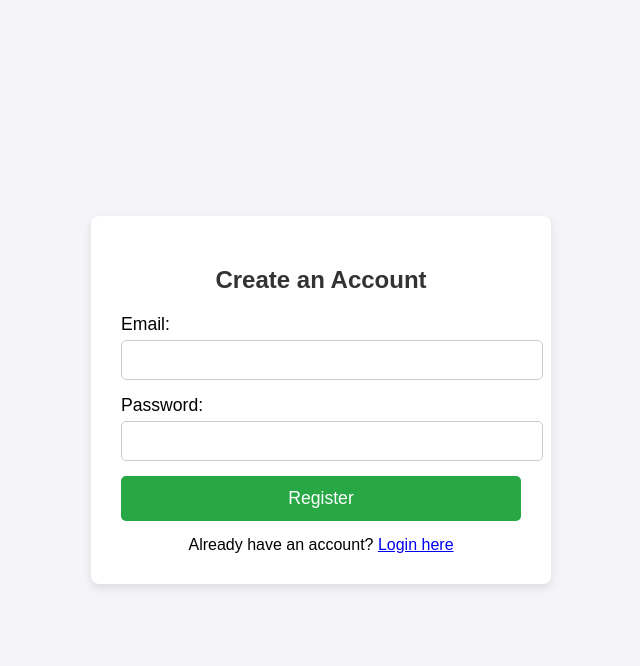
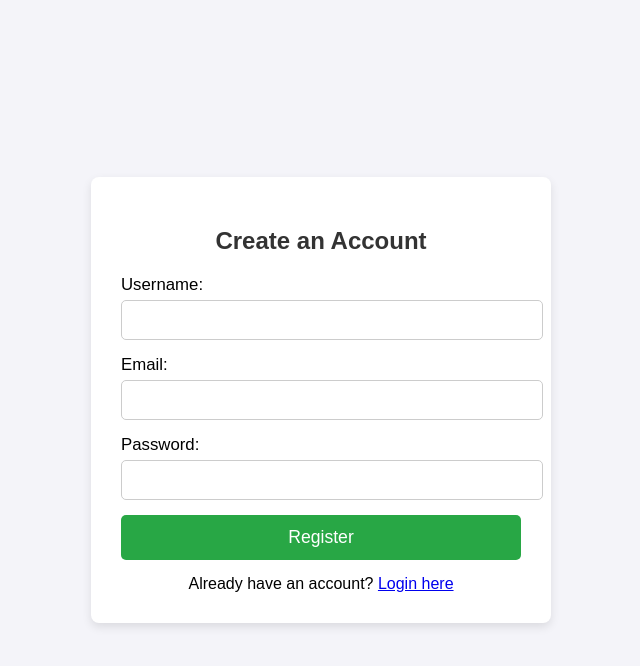
Before and after one commit to leelakrishna1122/Shopping_Store, a PHP site: page /pages/register.php in a window 1280 px wide. Shown: the top 666 px of the page, without its empty margins (319-959 px from the left). Run offline with PHP 8.4, Linux system fonts and the light colour scheme.

Commit message:
added username in register page

```diff
--- a/pages/register.php
+++ b/pages/register.php
@@ -2,26 +2,32 @@
 session_start();
 require_once '../includes/db.php';   // DB connection
 
-// -----------------------------
-//  HANDLE POST (REGISTER)
-// -----------------------------
+// ─────────────────────────────────────────
+//  HANDLE REGISTRATION POST
+// ─────────────────────────────────────────
 if ($_SERVER['REQUEST_METHOD'] === 'POST' && isset($_POST['register'])) {
 
-    // Trim & sanitise input
-    $email    = trim($_POST['email'] ?? '');
-    $password = $_POST['password'] ?? '';
+    // Trim & sanitise
+    $username = trim($_POST['username'] ?? '');
+    $email    = trim($_POST['email']    ?? '');
+    $password = $_POST['password']      ?? '';
 
-    // 1. Validate e‑mail
-    if (!filter_var($email, FILTER_VALIDATE_EMAIL)) {
+    // 1️⃣  Validate Username
+    if ($username === '' || strlen($username) < 3) {
+        $error_message = 'Username must be at least 3 characters.';
+    }
+
+    // 2️⃣  Validate E‑mail
+    elseif (!filter_var($email, FILTER_VALIDATE_EMAIL)) {
         $error_message = 'Please enter a valid e‑mail address.';
     }
 
-    // 2. Validate password length
+    // 3️⃣  Validate Password
     elseif (strlen($password) < 6) {
         $error_message = 'Password must be at least 6 characters long.';
     }
 
-    // 3. Check duplicate e‑mail
+    // 4️⃣  Check duplicate e‑mail
     else {
         $stmt = $conn->prepare('SELECT 1 FROM users WHERE email = ? LIMIT 1');
         $stmt->execute([$email]);
@@ -30,18 +36,16 @@ if ($_SERVER['REQUEST_METHOD'] === 'POST' && isset($_POST['register'])) {
         }
     }
 
-    // 4. Insert new user if everything is fine
+    // 5️⃣  Insert user if validation passed
     if (empty($error_message)) {
         $hash = password_hash($password, PASSWORD_DEFAULT);
         $stmt = $conn->prepare(
-            'INSERT INTO users (email, password, role) VALUES (?, ?, ?)'
+            'INSERT INTO users (username, email, password, role) VALUES (?, ?, ?, ?)'
         );
-        $stmt->execute([$email, $hash, 'user']);
+        $stmt->execute([$username, $email, $hash, 'user']);
 
-        // Auto‑login
+        // Auto‑login & redirect (PRG)
         $_SESSION['user_id'] = $conn->lastInsertId();
-
-        // 5. Redirect (PRG pattern)
         header('Location: ../index.php');
         exit;
     }
@@ -51,13 +55,13 @@ if ($_SERVER['REQUEST_METHOD'] === 'POST' && isset($_POST['register'])) {
 <html lang="en">
 <head>
 <meta charset="UTF-8">
-    <meta name="viewport" content="width=device-width, initial-scale=1.0">
+<meta name="viewport" content="width=device-width,initial-scale=1.0">
 <title>Register</title>
 <style>
     body{font-family:Arial,sans-serif;background:#f4f4f9;display:flex;align-items:center;justify-content:center;height:100vh;margin:0}
     .register-container{background:#fff;padding:30px;border-radius:8px;box-shadow:0 4px 10px rgba(0,0,0,.1);max-width:400px;width:100%}
     h2{text-align:center;margin-bottom:20px;color:#333}
-        label{display:block;margin-bottom:5px;font-size:1.1em}
+    label{display:block;margin-bottom:5px;font-size:1.05em}
     input{width:100%;padding:10px;margin-bottom:15px;border:1px solid #ccc;border-radius:5px;font-size:1em}
     button{width:100%;padding:12px;background:#28a745;color:#fff;border:none;border-radius:5px;font-size:1.1em;cursor:pointer;transition:.3s}
     button:hover{background:#218838}
@@ -74,6 +78,11 @@ if ($_SERVER['REQUEST_METHOD'] === 'POST' && isset($_POST['register'])) {
     <?php endif; ?>
 
     <form method="POST" novalidate>
+        <label for="username">Username:</label>
+        <input id="username" type="text" name="username"
+               value="<?= htmlspecialchars($_POST['username'] ?? '') ?>"
+               minlength="3" required>
+
         <label for="email">Email:</label>
         <input id="email" type="email" name="email"
                value="<?= htmlspecialchars($_POST['email'] ?? '') ?>" required>
@@ -86,7 +95,8 @@ if ($_SERVER['REQUEST_METHOD'] === 'POST' && isset($_POST['register'])) {
     </form>
 
     <div class="switch-link">
-            Already have an account? <a href="login.php">Login here</a>
+        Already have an account?
+        <a href="login.php">Login here</a>
     </div>
 </div>
 </body>
```
Lines whose indentation alone changed are shown as unchanged.
